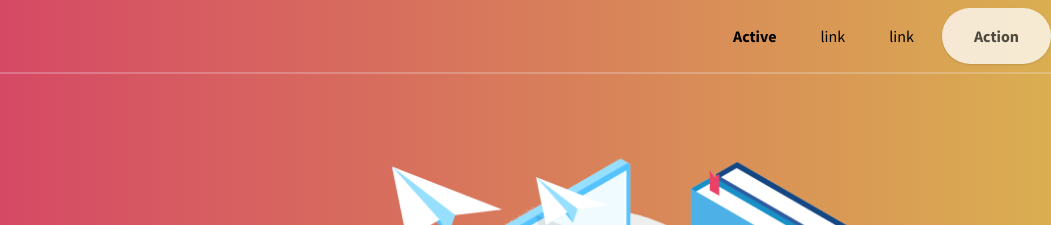
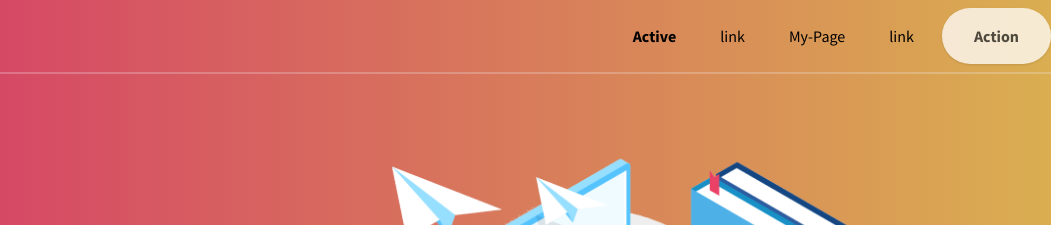
Before and after one commit to arnaudb-js/01-Demo, a plain HTML site: page 07-Vincent.html in a window 1280 px wide. Shown: the top 225 px of the page, 229-1280 px from the left. Drawn offline with nearby package versions, Linux system fonts and the light colour scheme.

Commit message:
update-vincent_newIndex

```diff
--- a/07-Vincent.html
+++ b/07-Vincent.html
@@ -94,6 +94,13 @@
                 class="inline-block text-black no-underline hover:text-gray-800 hover:text-underline py-2 px-4"
                 href="#"
                 >link</a
+              >
+            </li>
+            <li class="mr-3">
+              <a
+                class="inline-block text-black no-underline hover:text-gray-800 hover:text-underline py-2 px-4"
+                href="file:///C:/Users/szmul/Desktop/exo.1Git/01-Exercice/vincent/index.html"
+                >My-Page</a
               >
             </li>
             <li class="mr-3">
```
Also changed, not shown: vincent/index.html (added, +1 -0 lines).
